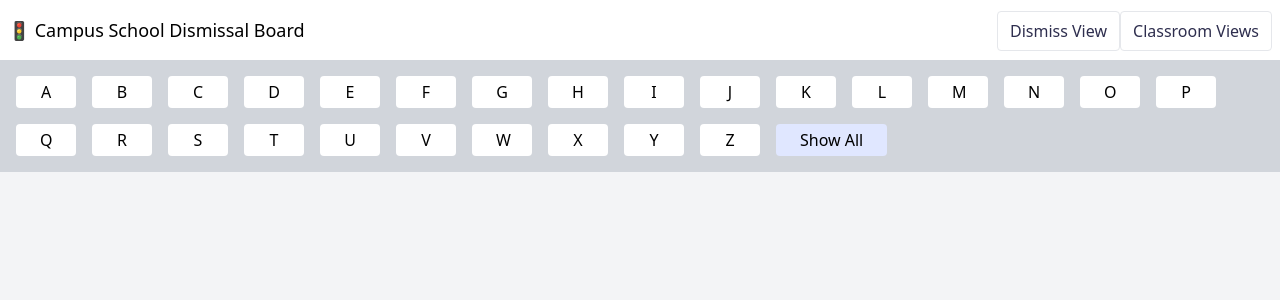
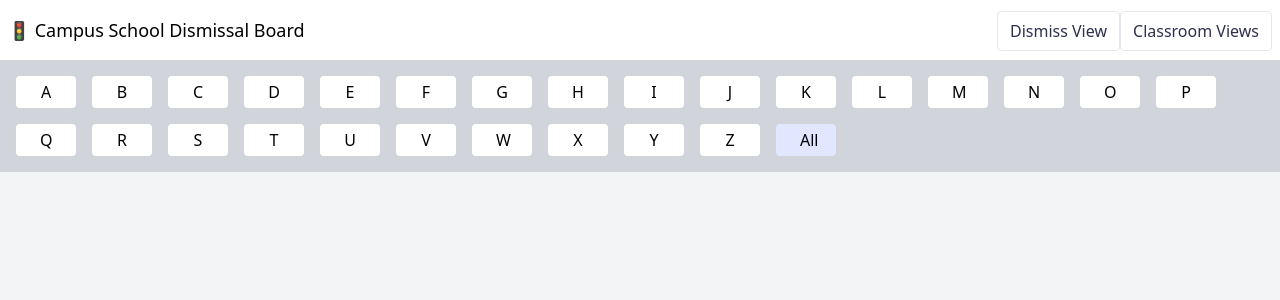
Before and after one commit to bacalj/dismissal, a Nuxt app: page / in a window 1280 px wide. Shown: the top 300 px of the page. Built offline with nearby package versions, Linux system fonts and the light colour scheme.

Commit message:
radio start and fixing filter

```diff
--- a/components/FilterSelector.vue
+++ b/components/FilterSelector.vue
@@ -12,7 +12,7 @@
           {{ l.toUpperCase() }}
       </button>
 
-      <button class="border rounded px-6 show-all py-1 m-1" @click="showAll">Show All</button>
+      <button class="border rounded px-6 show-all py-1 m-1" @click="showAll">All</button>
     </div>
   </div>
 </template>
@@ -30,6 +30,10 @@ export default {
   methods: {
     selecta(algo){
       this.$store.commit('SELECTA', algo)
+    },
+
+    showAll(){
+      this.$store.commit('SELECTA', null)
     }
   }
 }
@@ -42,7 +46,7 @@ button {
 }
 
 button.show-all {
-  width:auto;
+  text-align: center;
   @apply bg-indigo-100;
 }
 
--- a/components/Student.vue
+++ b/components/Student.vue
@@ -2,7 +2,16 @@
   <div v-show="amInFilter" class="rounded shadow p-3 bg-white mb-2 flex justify-betweeen">
     <div class="name w-1/3">{{ first }} {{ last }}</div>
     <div class="room w-1/6">{{ room }}</div>
-    <div class="status w-1/2">{{ status }}</div>
+    <div class="status-radio w-1/2">
+
+      <input type="radio" id="waiting" value="waiting" v-model="status">
+      <label for="Walking">waiting</label>
+
+      <input type="radio" id="dismissed" value="dismissed" v-model="status">
+      <label for="two">Dismissed</label>
+
+      <span class="ml-3">Status: {{ status }}</span>
+    </div>
   </div>
 </template>
 
```
